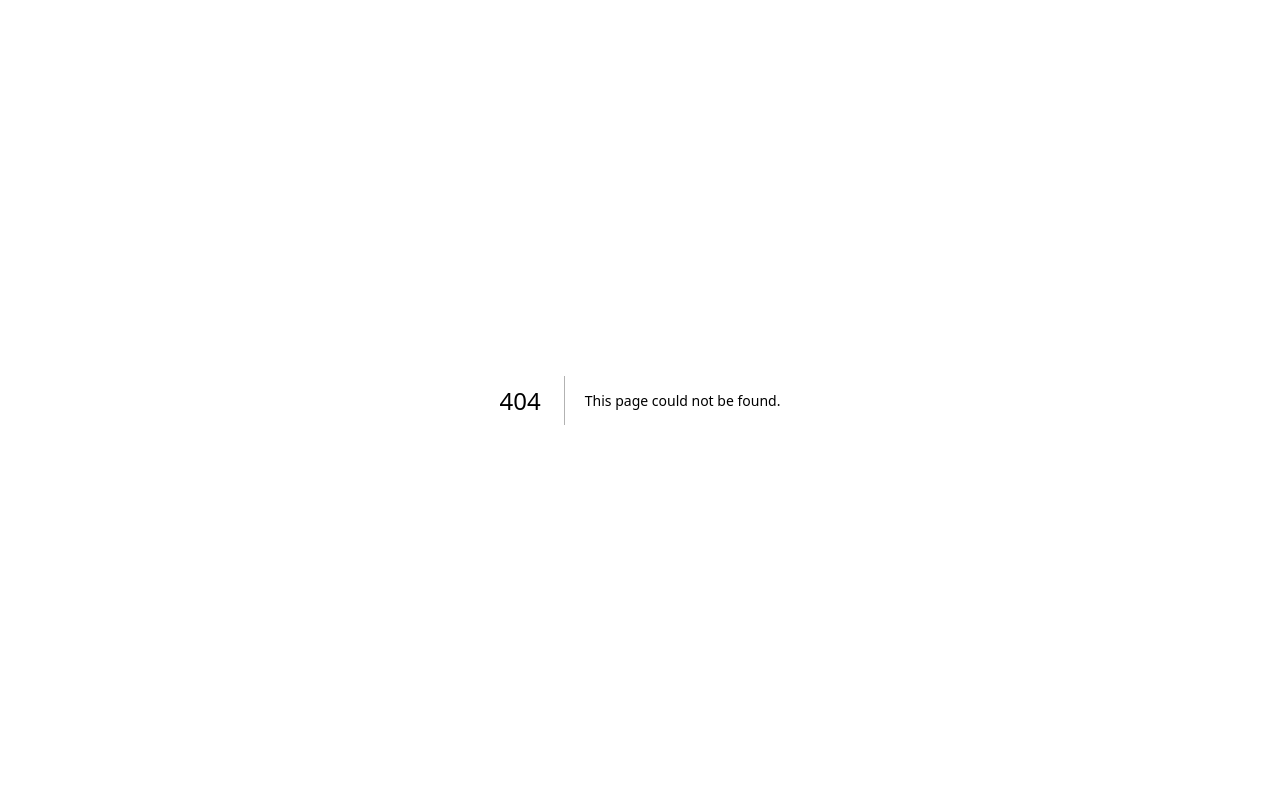
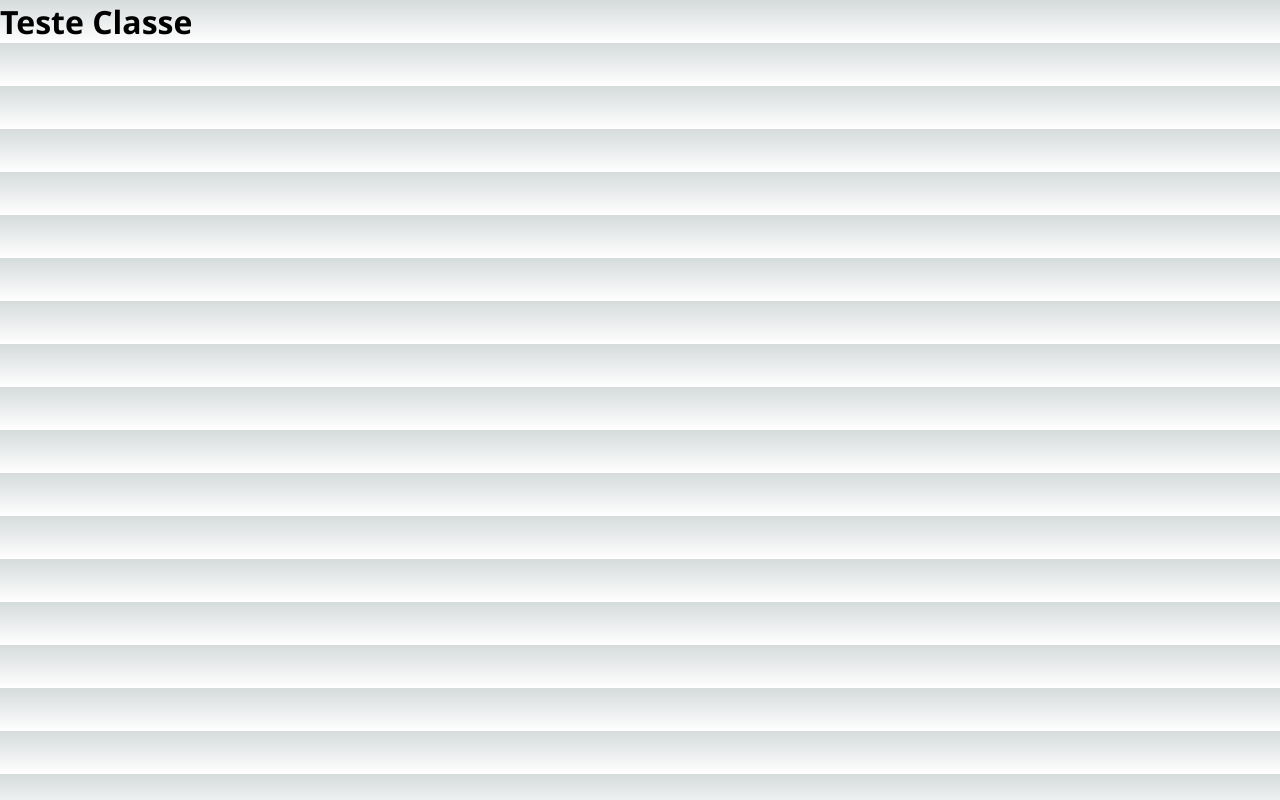
Before and after one commit to marcelolinck/exercicios-next, a Next.js app: page /classe/contador in a window 1280 px wide. Before the commit this address had no page. Built offline with nearby package versions, Linux system fonts and the light colour scheme.

Commit message:
Trabalhando com classes em andamento.

```diff
--- /dev/null
+++ b/pages/classe/contador.jsx
@@ -0,0 +1,14 @@
+import { Component} from "react";
+
+export default class Contador extends Component{
+
+    // Com o metodo render, consigo rendenizar uma classe na tela
+
+    render(){
+        return(
+            <div>
+                <h1>Teste Classe</h1>
+            </div>
+        )
+    }
+}
```
